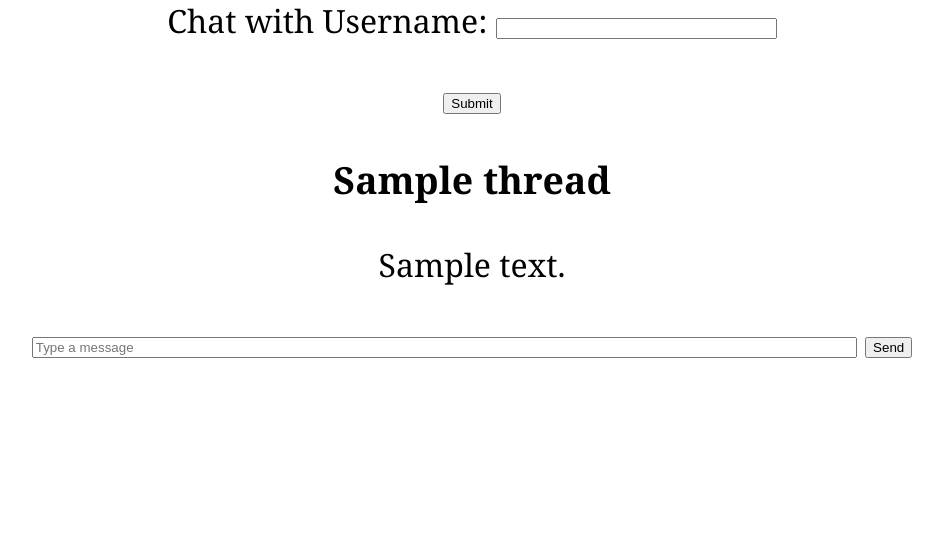
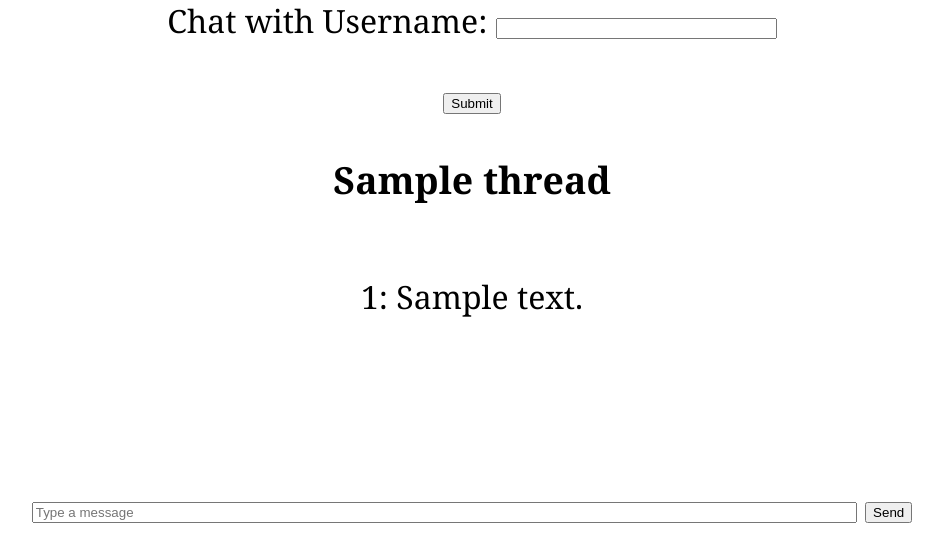
Before and after one commit to HashirZahir/Flask-Messenger, a Flask app: page /1 in a window 1280 px wide. Shown: the part 413-947 px from the top of the page, without its empty margins (168-1111 px from the left). Before the commit the page ends 771 px from the top, so only its background shows below. Run offline with Flask 2, Linux system fonts and the light colour scheme; a user stored in the database is signed in; tables that the repository leaves empty hold one stand-in row (values such as "Sample post").

Commit message:
added scrollbar for messages and author id for each message

```diff
--- a/run.py
+++ b/run.py
@@ -33,6 +33,7 @@ def index():
         if user is None:
             flash("User does not exist")
         else:
+            # minor bug: chatting with yourself shows messages of 1st thread created
             threads_user = db.session.query(users).filter_by(user_id=user.id).all()
             threads_current_user = db.session.query(users).filter_by(user_id=current_user.id).all()
             for thread_user in threads_user:
--- a/static/style.css
+++ b/static/style.css
@@ -12,3 +12,9 @@ body{
 u.login{
 
 }
+
+.DivWithScroll{
+    height:240px;
+    overflow:scroll;
+    overflow-x:hidden;
+}
--- a/templates/index.html
+++ b/templates/index.html
@@ -18,9 +18,11 @@
 
     {% if thread.name %}
         <h3> {{ thread.name }} </h3>
-        {% for message in thread.messages %}
-            <p> {{ message.message_text }} </p>
-        {% endfor %}
+        <div class="DivWithScroll">
+            {% for message in thread.messages %}
+                <p> {{ message.author_id }}: {{ message.message_text }} </p>
+            {% endfor %}
+        </div>
         <form action="" method="post">
             {{ chatwith_form.hidden_tag() }}
             {{ chat_form.message_text(size=100) }}
```
Also changed, not shown: models.py (+1 -11 lines), app.db.
